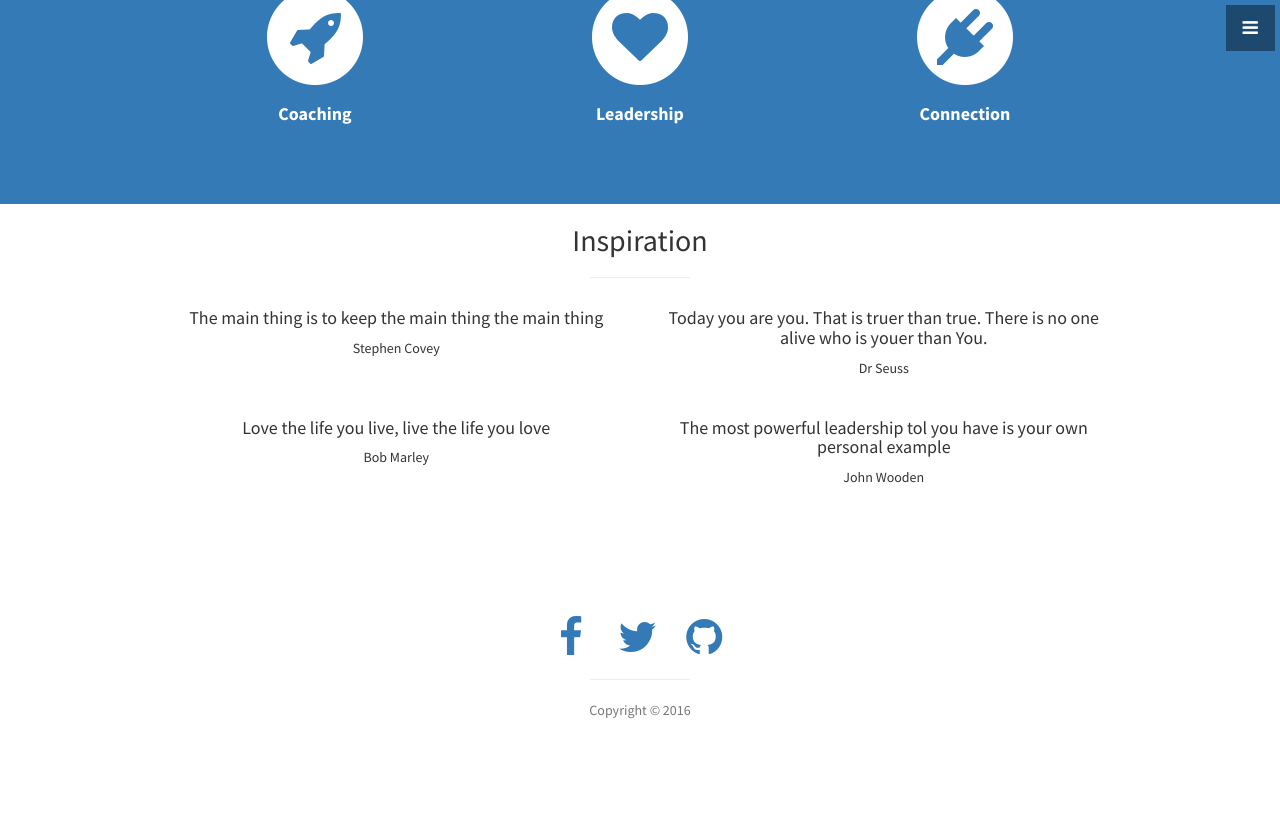
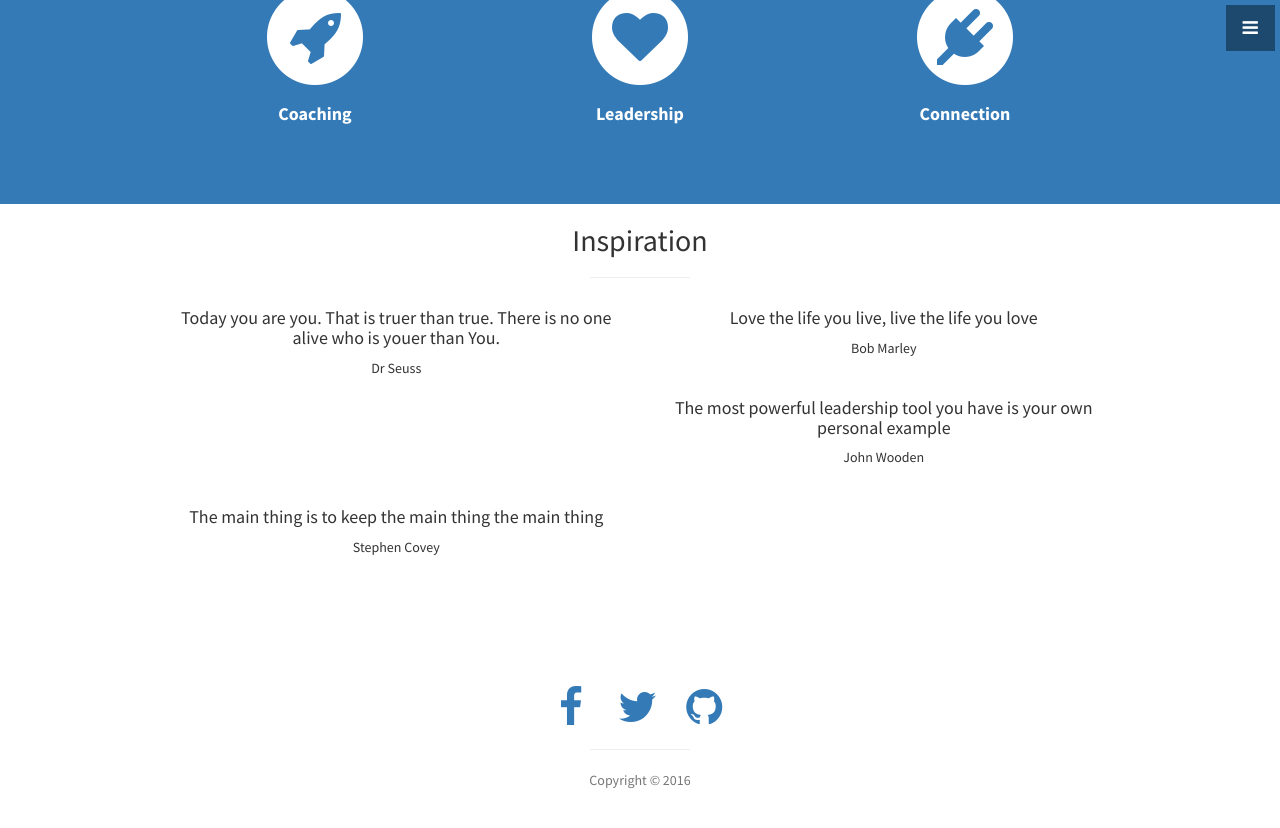
Before and after one commit to jikinluke8/inspark, a Jekyll site: the page built from index.html, in a window 1280 px wide and 900 px high, scrolled down 1264 px. Shown: the top 828 px of the window. Built offline with Jekyll 4.4.1, drawn with Linux system fonts in a browser that asks for light colours; some of the changed lines change nothing that is shown.

Commit message:
Update inspiration.html

```diff
--- a/_includes/inspiration.html
+++ b/_includes/inspiration.html
@@ -7,22 +7,14 @@
         <div class="row">
           <div class="col-md-6">
             <div class="portfolio-item">
-              <P><h4>The main thing is to keep the main thing the main thing</h4></P>
-              Stephen Covey
+              <P><h4>Today you are you. That is truer than true. There is no one alive who is youer than You.</h4></P>
+              Dr Seuss
               </a>
             </div>
           </div>
           <div class="col-md-6">
             <div class="portfolio-item">
-              <h4><P>Today you are you. That is truer than true. There is no one alive who is youer than You.</P></h4>
-              Dr Seuss
-              <a href="#">
-              </a>
-            </div>
-          </div>
-          <div class="col-md-6">
-            <div class="portfolio-item">
-              <h4><p>Love the life you live, live the life you love</p></h4>
+              <h4><P>Love the life you live, live the life you love</P></h4>
               Bob Marley
               <a href="#">
               </a>
@@ -30,8 +22,16 @@
           </div>
           <div class="col-md-6">
             <div class="portfolio-item">
-              <h4><p>The most powerful leadership tol you have is your own personal example</p></h4>
+              <h4><p>The most powerful leadership tool you have is your own personal example</p></h4>
               John Wooden
+              <a href="#">
+              </a>
+            </div>
+          </div>
+          <div class="col-md-6">
+            <div class="portfolio-item">
+              <h4><p>The main thing is to keep the main thing the main thing</p></h4>
+              Stephen Covey
               <a href="#">
               </a>
             </div>
```
